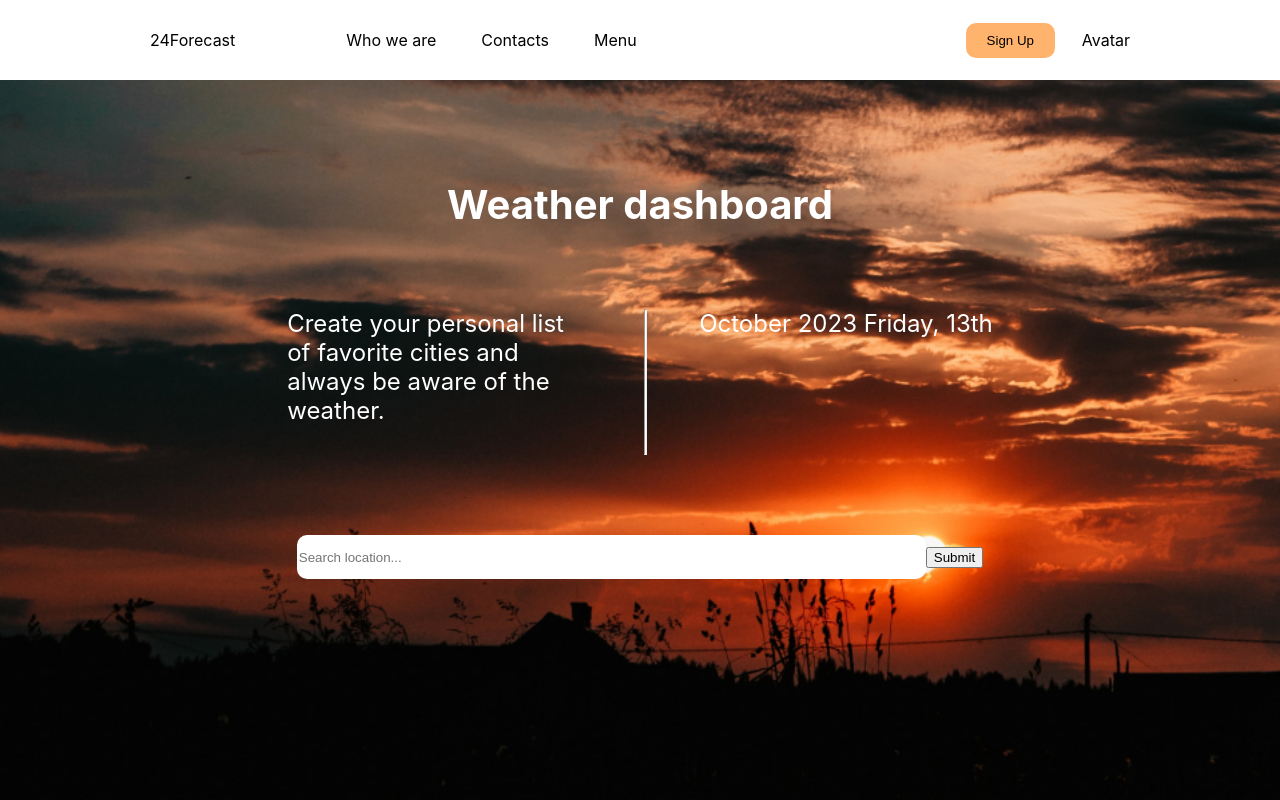
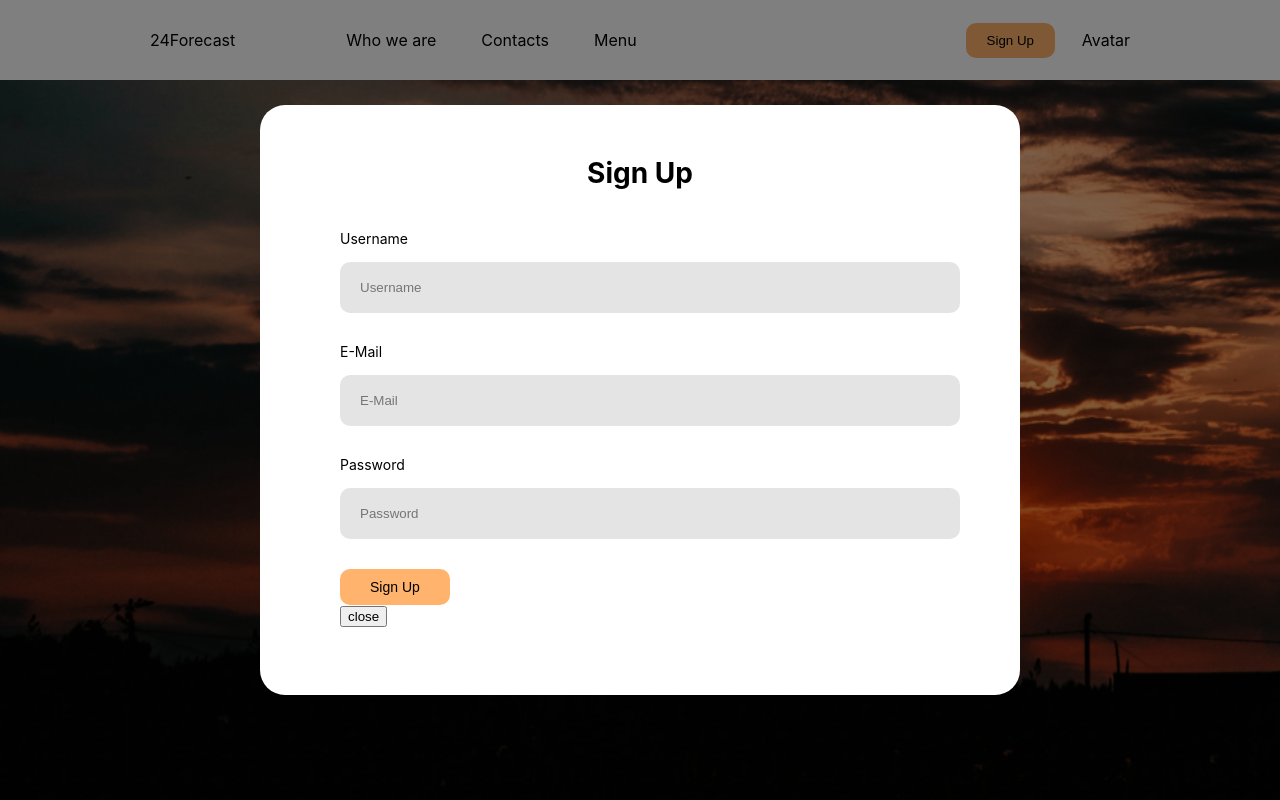
Before and after one commit to Maria2009gift/weather-react, a React (Create React App) app: page / in a window 1280 px wide. Both pictures are taken after a click on the button "Sign Up". Shown: the top 800 px of the page. Built offline with nearby package versions, Linux system fonts and the light colour scheme; no server answers.

Commit message:
add style to modal

```diff
--- a/src/App.js
+++ b/src/App.js
@@ -9,17 +9,20 @@ import ForecastSchedule from './components/ForecastSchedule/ForecastSchedule';
 import News from './components/News/News';
 import GallerySlider from './components/GallerySlider/GallerySlider';
 import Footer from './components/Footer/Footer';
+import Modal from './components/Elements/Modal/Modal';
 
 import { useState } from 'react';
 
 function App() {
 
   const [searchedLocation, setSearchedLocation] = useState("")
+  const [modalVisability, setModalVisability] = useState(false)
 
 
   return (
     <>
-      <Header/>
+      <Header openModal={setModalVisability}/>
+      {modalVisability && <Modal closeModal={setModalVisability}/>}
       <Hero getSearch={setSearchedLocation}/>
       <CityList search={searchedLocation}/>
       <DetailedInfo search={searchedLocation}/>
--- /dev/null
+++ b/src/components/Elements/Modal/Modal.jsx
@@ -0,0 +1,20 @@
+import style from './Modal.module.css'
+import FormSignUp from '../../FormSignUp/FormSignUp'
+
+function Modal ({closeModal}) {
+    function closeModalForm() {
+        closeModal(false)
+    }
+
+    return (
+        <div className={style.backdrop} >
+            <div className={style.modal}>
+                <FormSignUp/>
+                <button onClick={closeModalForm}>close</button>
+            </div>
+        </div>
+    )
+}
+// onClick={this.closeModal}
+
+export default Modal
--- /dev/null
+++ b/src/components/Elements/Modal/Modal.module.css
@@ -0,0 +1,23 @@
+
+.backdrop{
+    position: fixed;
+    top: 0;
+    left: 0;
+    width: 100vw;
+    height: 100vh;
+    background-color: rgba(0, 0, 0, 0.5);
+}
+.modal{
+    position: absolute;
+    top: 50%;
+    left: 50%;
+    transform: translate(-50%, -50%);
+    min-height: 300px;
+    max-width: 600px;
+    width: 600px;
+    height: 534px;
+    padding: 28px 80px;
+    background-color: #fff;
+    border-radius: 25px;
+    box-shadow: 0px 2px 1px -1px rgba(0, 0, 0, 0.2), 0px
+}
--- a/src/components/FormSignUp/FormSignUp.jsx
+++ b/src/components/FormSignUp/FormSignUp.jsx
@@ -1,5 +1,6 @@
 
 import style from './FormSignUp.module.css'
+import Modal from '../Elements/Modal/Modal'
 
 function FormSignUp() {
 
@@ -19,7 +20,7 @@ function FormSignUp() {
                     <p className={style.minititle_signup}>Password</p>
                     <input type="text" className={style.input_signup} placeholder='Password'/>
                 </label>
-                <button type="submit">Sign Up</button>
+                <button type="submit" className={style.signup}>Sign Up</button>
             </form>
         </>
     )
--- a/src/components/FormSignUp/FormSignUp.module.css
+++ b/src/components/FormSignUp/FormSignUp.module.css
@@ -0,0 +1,28 @@
+
+.title_signup {
+    font-size: 28px;
+    text-align: center;
+    margin-bottom: 40px;
+}
+
+.minititle_signup {
+    font-size: 14px;
+    margin-bottom: 15px;
+}
+
+.input_signup {
+    width: 100%;
+    margin-bottom: 30px;
+    border: none;
+    border-radius: 10px;
+    background-color: #E4E4E4;
+    padding: 18px 0 18px 20px;
+}
+
+.signup {
+    font-size: 14px;
+    background-color: #FFB36C;
+    padding: 10px 30px;
+    border: none;
+    border-radius: 10px;
+}
--- a/src/components/Header/Header.jsx
+++ b/src/components/Header/Header.jsx
@@ -3,8 +3,14 @@ import style from "./Header.module.css"
 
 import Container from "../Elements/Container/Container"
 
-function Header() {
+function Header({openModal}) {
 
+    // const startREgistration = () = {
+
+    // }
+    function startRegistration()  {
+        openModal(true)
+    }
 
     return(
         <Container>
@@ -22,7 +28,7 @@ function Header() {
                     </li>
                 </ul>
                 <div className={style.container_user}>
-                    <button type="button" className={style.button_signup}>Sign Up</button>
+                    <button type="button" className={style.button_signup} onClick={startRegistration}>Sign Up</button>
                     <p className="user_avatar">Avatar</p>
                 </div>
             </header>
```
